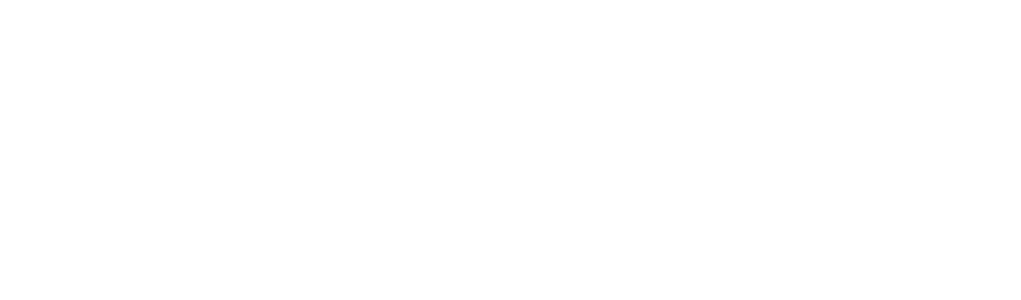
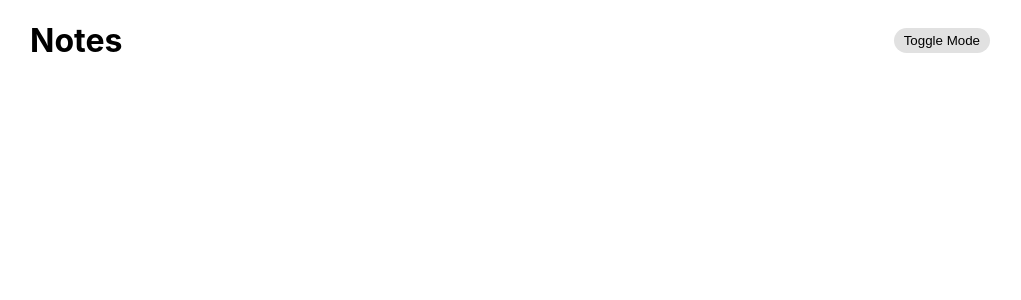
Before and after one commit to sammahkh/My-Note-Keeper-Frontend, a React (Vite) app: page / in a window 1280 px wide. Shown: the top 300 px of the page, without its empty margins (130-1151 px from the left). Built offline with nearby package versions, Linux system fonts and the light colour scheme.

Commit message:
Implement Header

```diff
--- /dev/null
+++ b/src/App.css
@@ -0,0 +1,15 @@
+.container {
+  max-width: 960px;
+  margin-right: auto;
+  margin-left: auto;
+  padding-right: 15px;
+  padding-left: 15px;
+  min-height: 100vh;
+}
+.dark-mode {
+  background-color: black;
+}
+
+.dark-mode h1 {
+  color: white;
+}
--- a/src/App.jsx
+++ b/src/App.jsx
@@ -1,7 +1,18 @@
 import React from "react";
+import Header from "./components/Header/Header";
+import { useState } from "react";
+import "./App.css";
 
 const App = () => {
-  return <></>;
+  const [darkMode, setDarkMode] = useState(false);
+
+  return (
+    <div className={`${darkMode && "dark-mode"}`}>
+      <div className='container'>
+      <Header handleToggleDarkMode={setDarkMode} />
+      </div>
+    </div>
+  );
 };
 
 export default App;
--- /dev/null
+++ b/src/components/Header/Header.css
@@ -0,0 +1,18 @@
+.header {
+  display: flex;
+  align-items: center;
+  justify-content: space-between;
+}
+
+
+.mode {
+  background-color: #e1e1e1;
+  border: none;
+  border-radius: 15px;
+  padding: 5px 10px 5px 10px;
+}
+
+.mode:hover {
+  background-color: #ededed;
+  cursor: pointer;
+}
--- /dev/null
+++ b/src/components/Header/Header.jsx
@@ -0,0 +1,19 @@
+import React from "react";
+import "./Header.css";
+const Header = ({ handleToggleDarkMode }) => {
+  return (
+    <div className="header">
+      <h1>Notes</h1>
+      <button
+        onClick={() =>
+          handleToggleDarkMode((previousDarkMode) => !previousDarkMode)
+        }
+        className="mode"
+      >
+        Toggle Mode
+      </button>
+    </div>
+  );
+};
+
+export default Header;
--- a/src/index.css
+++ b/src/index.css
@@ -1,5 +1,10 @@
 :root {
-  font-family: Inter, system-ui, Avenir, Helvetica, Arial, sans-serif;
+  font-family: -apple-system, BlinkMacSystemFont, "Segoe UI", "Roboto", "Oxygen",
+    "Ubuntu", "Cantarell", "Fira Sans", "Droid Sans", "Helvetica Neue",
+    sans-serif;
+}
+
+body {
   margin: 0;
   padding: 0;
 }
```
